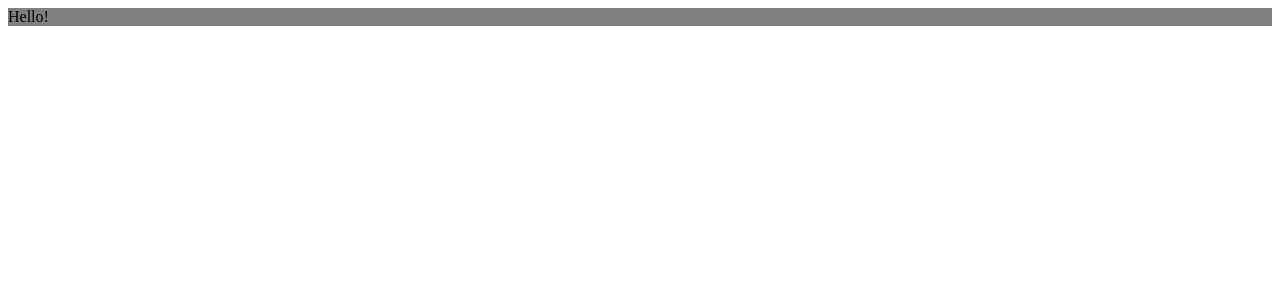
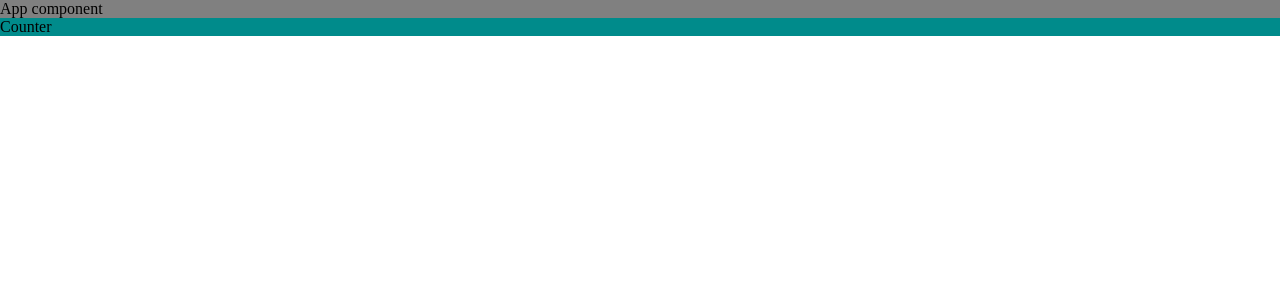
Before and after one commit to polozovaanastasia/weather, a React app: page / in a window 1280 px wide. Shown: the top 300 px of the page. Built offline with nearby package versions, Linux system fonts and the light colour scheme.

Commit message:
MiniCssExtractPlugin, css-modules.

```diff
--- a/package.json
+++ b/package.json
@@ -20,6 +20,7 @@
         "@types/webpack-dev-server": "^4.7.2",
         "css-loader": "^7.1.2",
         "html-webpack-plugin": "^5.6.3",
+        "mini-css-extract-plugin": "^2.9.2",
         "sass": "^1.86.2",
         "sass-loader": "^16.0.5",
         "style-loader": "^4.0.0",
--- /dev/null
+++ b/src/components/App.tsx
@@ -0,0 +1,10 @@
+import { Counter } from "./Counter/Counter";
+
+export const App = () => {
+    return (
+        <div className="app">
+            App component
+            <Counter />
+        </div>
+    );
+};
--- /dev/null
+++ b/src/components/Counter/Counter.module.scss
@@ -0,0 +1,3 @@
+.counter {
+    background-color: darkcyan;
+}
--- /dev/null
+++ b/src/components/Counter/Counter.tsx
@@ -0,0 +1,5 @@
+import * as cls from "./Counter.module.scss";
+
+export const Counter = () => {
+    return <div className={cls.counter}>Counter</div>;
+};
--- /dev/null
+++ b/src/global.d.ts
@@ -0,0 +1,4 @@
+declare module "*.module.scss" {
+    const classes: { [key: string]: string };
+    export = classes;
+}
--- a/src/index.scss
+++ b/src/index.scss
@@ -1,3 +1,9 @@
+* {
+    margin: 0;
+    padding: 0;
+    box-sizing: border-box;
+}
+
 .app {
     background-color: gray;
 }
--- a/src/index.tsx
+++ b/src/index.tsx
@@ -1,8 +1,9 @@
 import { createRoot } from "react-dom/client";
+import { App } from "./components/App";
 import "./index.scss";
 
 const container = document.getElementById("root");
 if (container) {
     const root = createRoot(container);
-    root.render(<div className="app">Hello!</div>);
+    root.render(<App />);
 }
```
Also changed, not shown: 4 other files (tests, documents, lock files or other folders).
